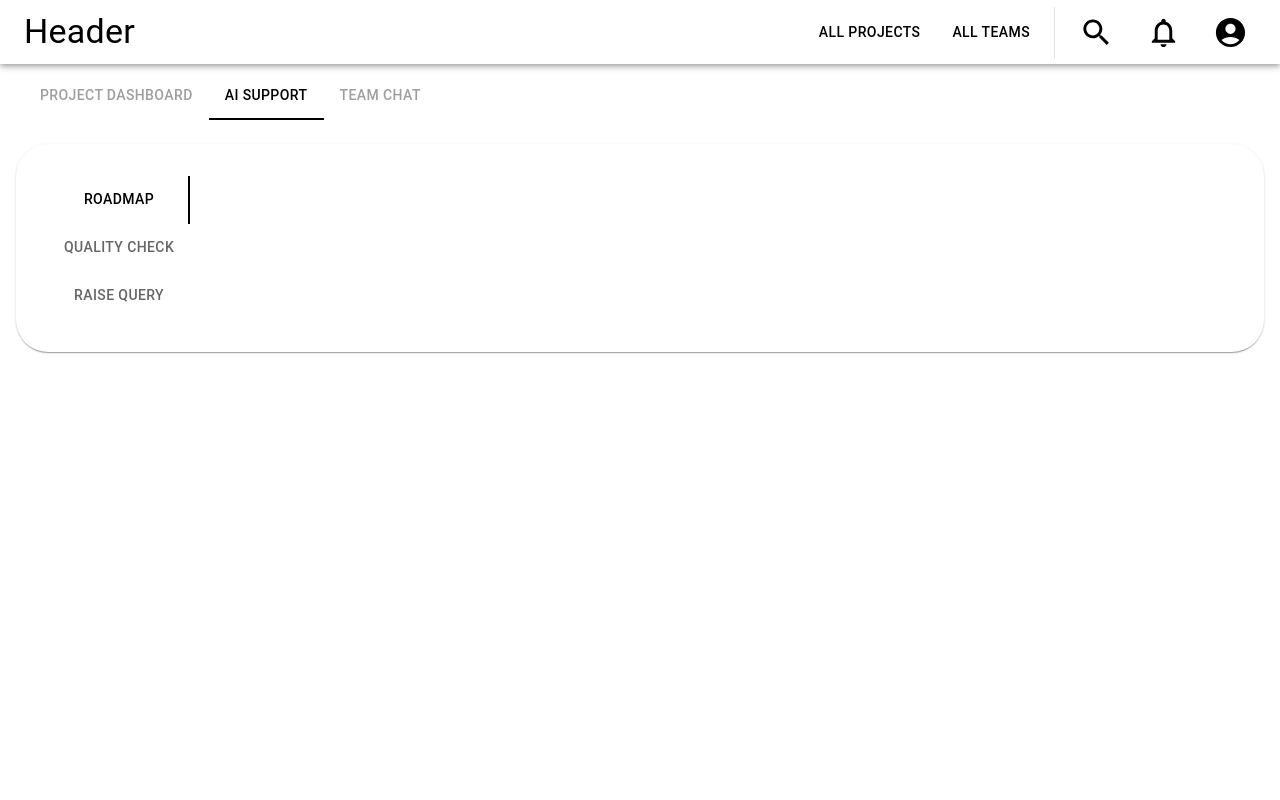
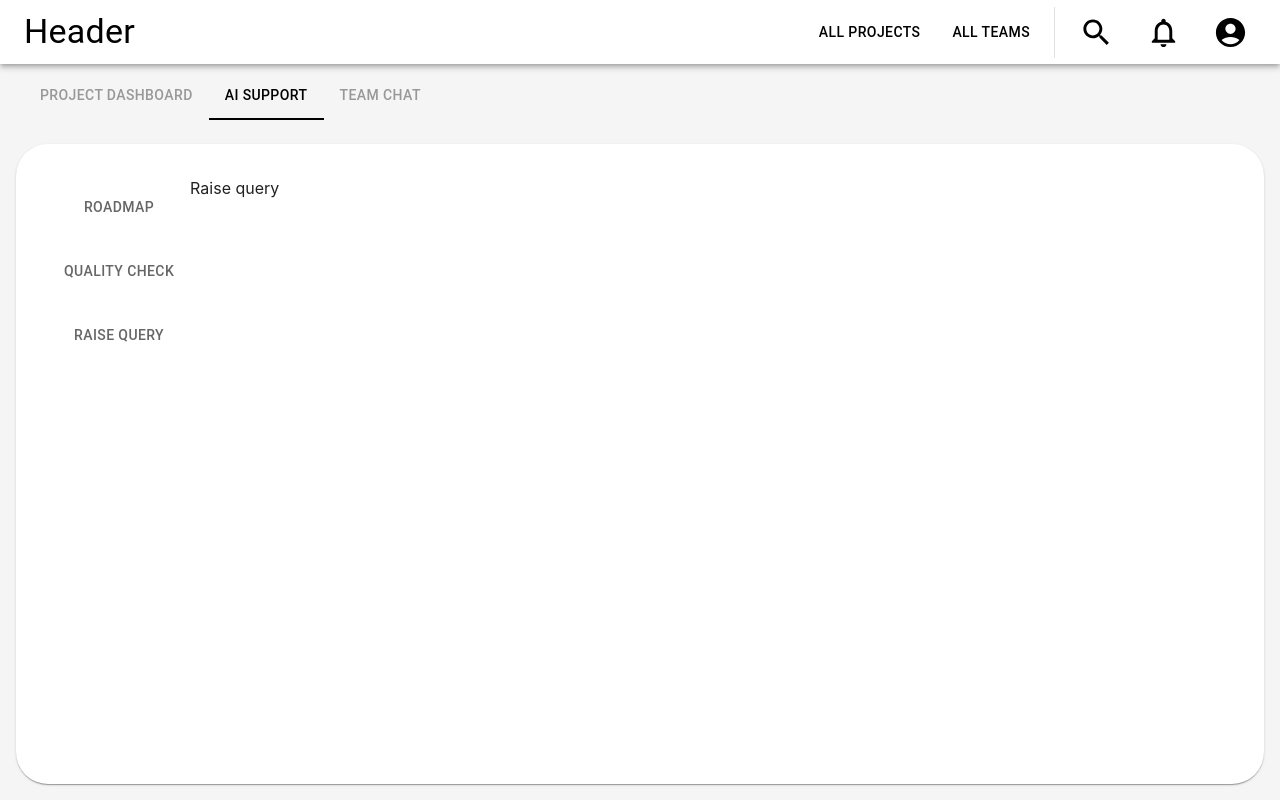
Before and after one commit to Jatin-Ya/ps1, a React (Vite) app in the folder client/: page /project-support/raise-query in a window 1280 px wide. Before the commit this address led to /project-support. Built offline with nearby package versions, Linux system fonts and the light colour scheme.

Commit message:
Added navigation router

```diff
--- a/client/src/App.tsx
+++ b/client/src/App.tsx
@@ -9,13 +9,23 @@ function App() {
             <Navbar>
                 <Routes>
                     <Route
-                        path="*"
+                        path="/"
                         element={<Navigate to="/project-support" />}
                     />
                     <Route
-                        path="/project-support"
+                        path="project-support"
                         element={<ProjectSupportPage />}
-                    />
+                    >
+                        <Route path="roadmap" element={<div>Roadmap</div>} />
+                        <Route
+                            path="quality-check"
+                            element={<div>Quality check</div>}
+                        />
+                        <Route
+                            path="raise-query"
+                            element={<div>Raise query</div>}
+                        />
+                    </Route>
                 </Routes>
             </Navbar>
         </>
--- a/client/src/components/navigation/Navbar.tsx
+++ b/client/src/components/navigation/Navbar.tsx
@@ -1,4 +1,4 @@
-import { Stack } from "@mui/material";
+import { Box, Stack } from "@mui/material";
 import MainAppbar from "./MainAppbar";
 
 interface NavbarProps {
@@ -9,7 +9,16 @@ const Navbar: React.FC<NavbarProps> = ({ children }) => {
     return (
         <Stack>
             <MainAppbar />
-            {children}
+            <Box
+                sx={{
+                    height: "calc(100vh - 64px)",
+                    overflow: "auto",
+                    display: "flex",
+                    flexDirection: "column",
+                }}
+            >
+                {children}
+            </Box>
         </Stack>
     );
 };
--- a/client/src/index.css
+++ b/client/src/index.css
@@ -3,7 +3,7 @@
     line-height: 1.5;
     font-weight: 400;
 
-    color: #dddcdc;
+    color: black;
 
     font-synthesis: none;
     text-rendering: optimizeLegibility;
@@ -14,3 +14,7 @@
 * {
     margin: 0px 0px;
 }
+
+body {
+    background-color: #f5f5f5;
+}
--- a/client/src/pages/ProjectSupportPage.tsx
+++ b/client/src/pages/ProjectSupportPage.tsx
@@ -1,34 +1,37 @@
-import { Divider, Paper, Stack, Tab, Tabs, ThemeProvider } from "@mui/material";
+import { Paper, Stack, Tab, Tabs, ThemeProvider } from "@mui/material";
 import React, { useState } from "react";
 import ProjectSupportTabs, {
     ProjectSupportTabsEnum,
 } from "../components/navigation/ProjectSupportTabs";
-import { Outlet } from "react-router-dom";
+import { Outlet, useNavigate } from "react-router-dom";
 import { tabsTheme } from "../theme/theme";
 
 enum AISupportEnum {
-    Roadmap = 0,
-    QualityCheck = 1,
-    RaiseQuery = 2,
-    None = -1,
+    Roadmap = "roadmap",
+    QualityCheck = "quality-check",
+    RaiseQuery = "raise-query",
+    None = "",
 }
 
 const ProjectSupportPage = () => {
+    const navigate = useNavigate();
+
     const [aiSupportTabsValue, setAiSupportTabsValue] = useState(
-        AISupportEnum.Roadmap
+        AISupportEnum.None
     );
 
     const handleAiSupportTabsChange = (
         _: React.SyntheticEvent,
-        newValue: number
+        newValue: AISupportEnum
     ) => {
         setAiSupportTabsValue(newValue);
+        navigate(`/project-support/${newValue}`);
     };
 
     return (
         <>
             <ProjectSupportTabs value={ProjectSupportTabsEnum.AiSupport} />
-            <Paper sx={{ margin: 2, padding: 4, borderRadius: 8 }}>
+            <Paper sx={{ margin: 2, padding: 4, borderRadius: 8, flexGrow: 1 }}>
                 <Stack direction="row">
                     <ThemeProvider theme={tabsTheme}>
                         <Tabs
@@ -39,14 +42,17 @@ const ProjectSupportPage = () => {
                             <Tab
                                 value={AISupportEnum.Roadmap}
                                 label="Roadmap"
+                                sx={{ marginY: 1 }}
                             />
                             <Tab
                                 value={AISupportEnum.QualityCheck}
                                 label="Quality check"
+                                sx={{ marginY: 1 }}
                             />
                             <Tab
                                 value={AISupportEnum.RaiseQuery}
                                 label="Raise Query"
+                                sx={{ marginY: 1 }}
                             />
                         </Tabs>
                     </ThemeProvider>
--- a/client/src/theme/theme.ts
+++ b/client/src/theme/theme.ts
@@ -11,6 +11,9 @@ export const themeOptions = createTheme({
         error: {
             main: "#d50000",
         },
+        background: {
+            default: "#ff0000",
+        },
     },
 });
 
```
